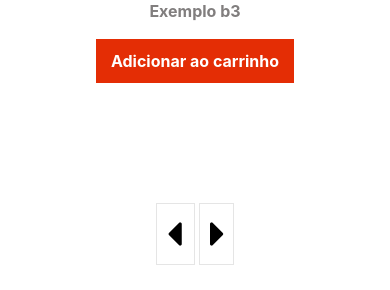
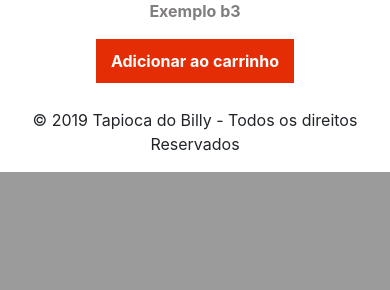
Before and after one commit to mvsombra/trab-aps, a Flask app: page / in a window 390 px wide. Shown: the part 1635-1925 px from the top of the page. After the commit the page ends 1807 px from the top, so only its background shows below. Run offline with Flask 2, Linux system fonts and the light colour scheme; some libraries are stand-ins or nearby versions.

Commit message:
Rodapé adicionado (agora sim)

```diff
--- a/static/css/style.css
+++ b/static/css/style.css
@@ -1,4 +1,3 @@
-/*start productslider*/
 .whitecolor{
     background-color: #fff;
       box-shadow: 0px 1px 1px 0px rgba(0,0,0,0.2);
@@ -35,21 +34,3 @@
 .productslider{
     padding: 20px 0 20px 0;
 }
-.carousel-control.right {
-    background-image: none;
-}
-.carousel-control.left {
-    background-image: none;
-}
-.fa-caret-left,.fa-caret-right{
-    padding:10px 10px 10px 10px;
-    background-color: #fff;
-    border: 1px solid #e5e5e5;
-}
-.fa-caret-left{
-    margin-left: -78px;
-}
-.fa-caret-right{
-    margin-right: -78px;
-}
-/*end productslider*/
--- a/templates/index.html
+++ b/templates/index.html
@@ -117,12 +117,23 @@
                                 </div>
                             </div>
                         </div>
-                        <a data-slide="prev" href="#media" class="left carousel-control"><i class="fa fa-caret-left" aria-hidden="true" style="font-size: 40px; color: #000; margin-top: 120px; marginle"></i></a>
-                        <a data-slide="next" href="#media" class="right carousel-control"><i class="fa fa-caret-right" aria-hidden="true" style="font-size: 40px; color: #000; margin-top: 120px;"></i></a>
                     </div>
                 </div>
             </div>
         </section>
+
+        <!-- Rodapé -->
+        <div class="bottom section-padding">
+			<div class="container">
+				<div class="row">
+					<div class="col-md-12 text-center">
+						<div class="copyright">
+							<p>© <span>2019</span> Tapioca do Billy - Todos os direitos Reservados</p>
+						</div>
+					</div>
+				</div>
+			</div>
+		</div>
 
          <!-- JS do jQuery + Popper.js + Bootstrap (CDN) -->
         <script src="https://code.jquery.com/jquery-3.3.1.slim.min.js" integrity="sha384-q8i/X+965DzO0rT7abK41JStQIAqVgRVzpbzo5smXKp4YfRvH+8abtTE1Pi6jizo" crossorigin="anonymous"></script>
```
Also changed, not shown: 1 other file.
